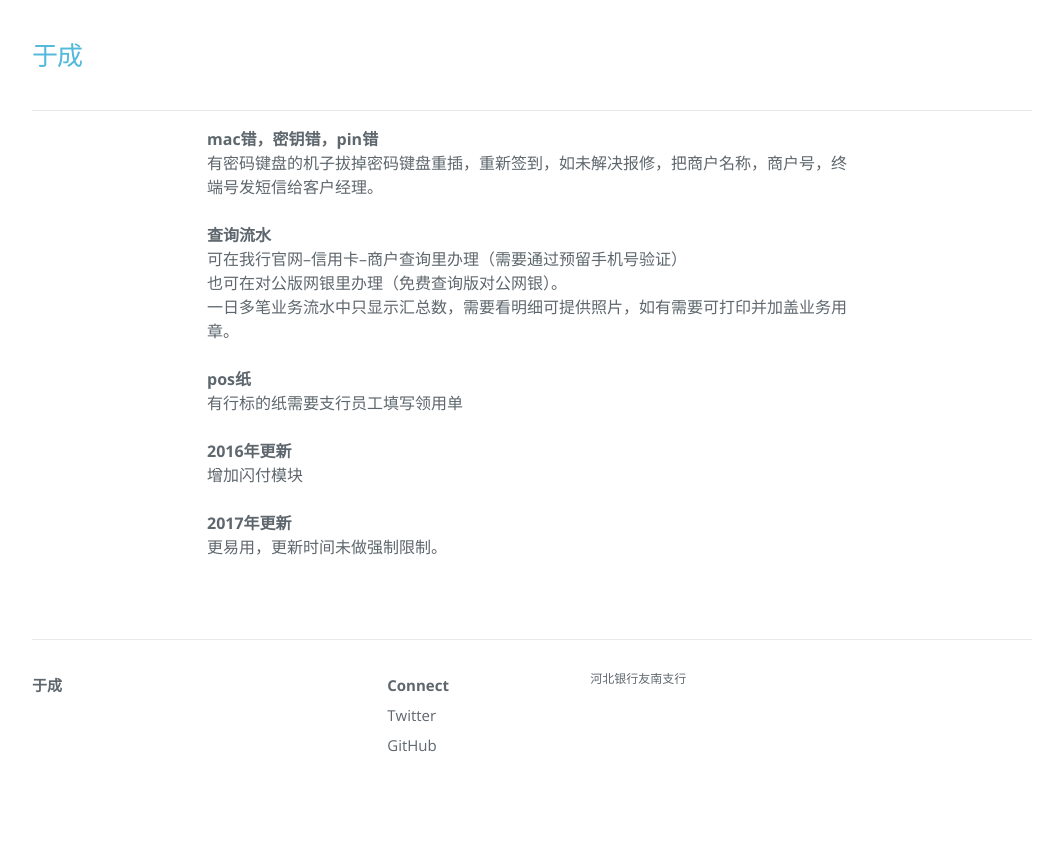
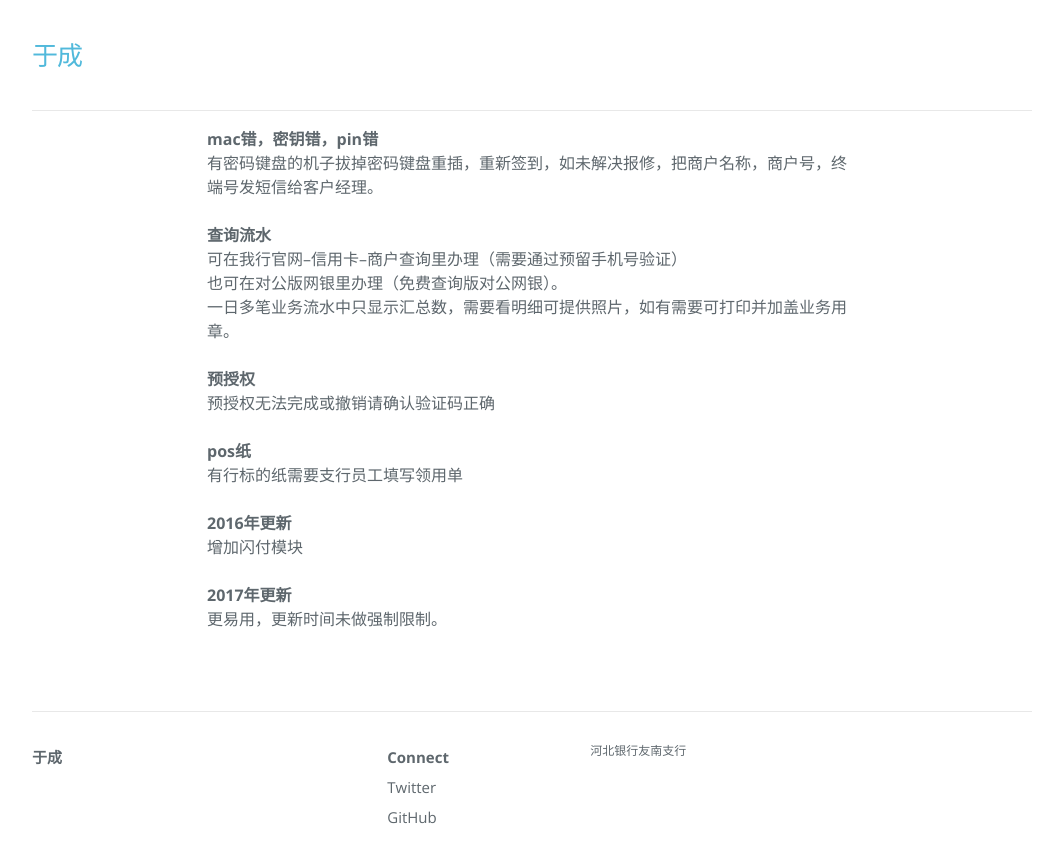
Before and after one commit to hebbank/jekyll, a Jekyll site: the page built from _posts/2017-03-31-cj.md, in a window 1280 px wide and 900 px high, scrolled down 1451 px. Shown: the top 863 px of the window, without its empty margins (108-1171 px from the left). Built offline with Jekyll 4.4.1, drawn with Linux system fonts in a browser that asks for light colours; nearby versions of some CDN libraries; before the commit the page ends 2279 px from its top, so only the background shows below that.

Commit message:
Update 常见问题

```diff
--- a/_posts/2017-03-31-cj.md
+++ b/_posts/2017-03-31-cj.md
@@ -61,6 +61,9 @@ categories: 常见问题
 也可在对公版网银里办理（免费查询版对公网银）。
 一日多笔业务流水中只显示汇总数，需要看明细可提供照片，如有需要可打印并加盖业务用章。
 
+**预授权**
+  预授权无法完成或撤销请确认验证码正确
+
 **pos纸**
 有行标的纸需要支行员工填写领用单
 
```
